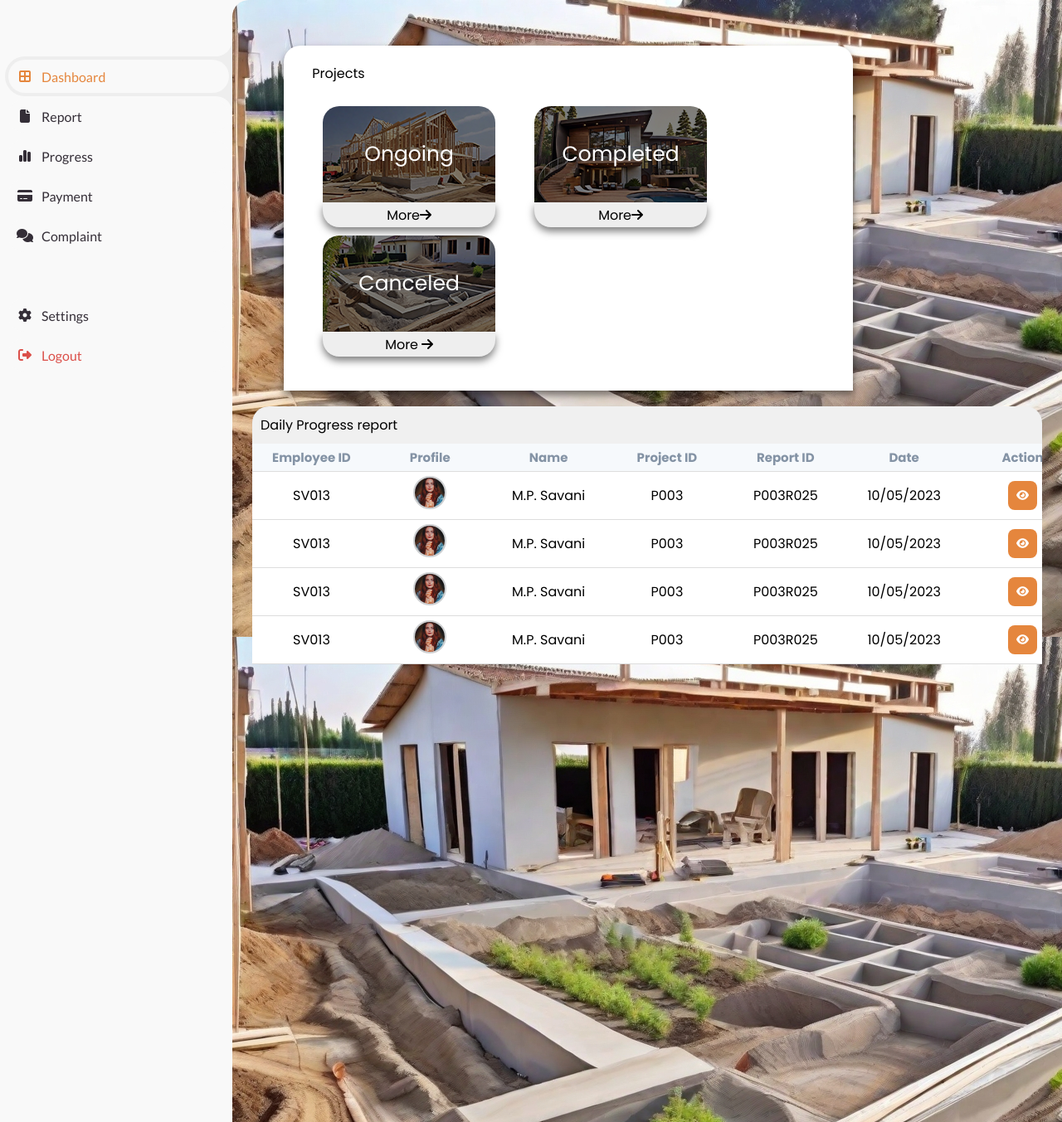
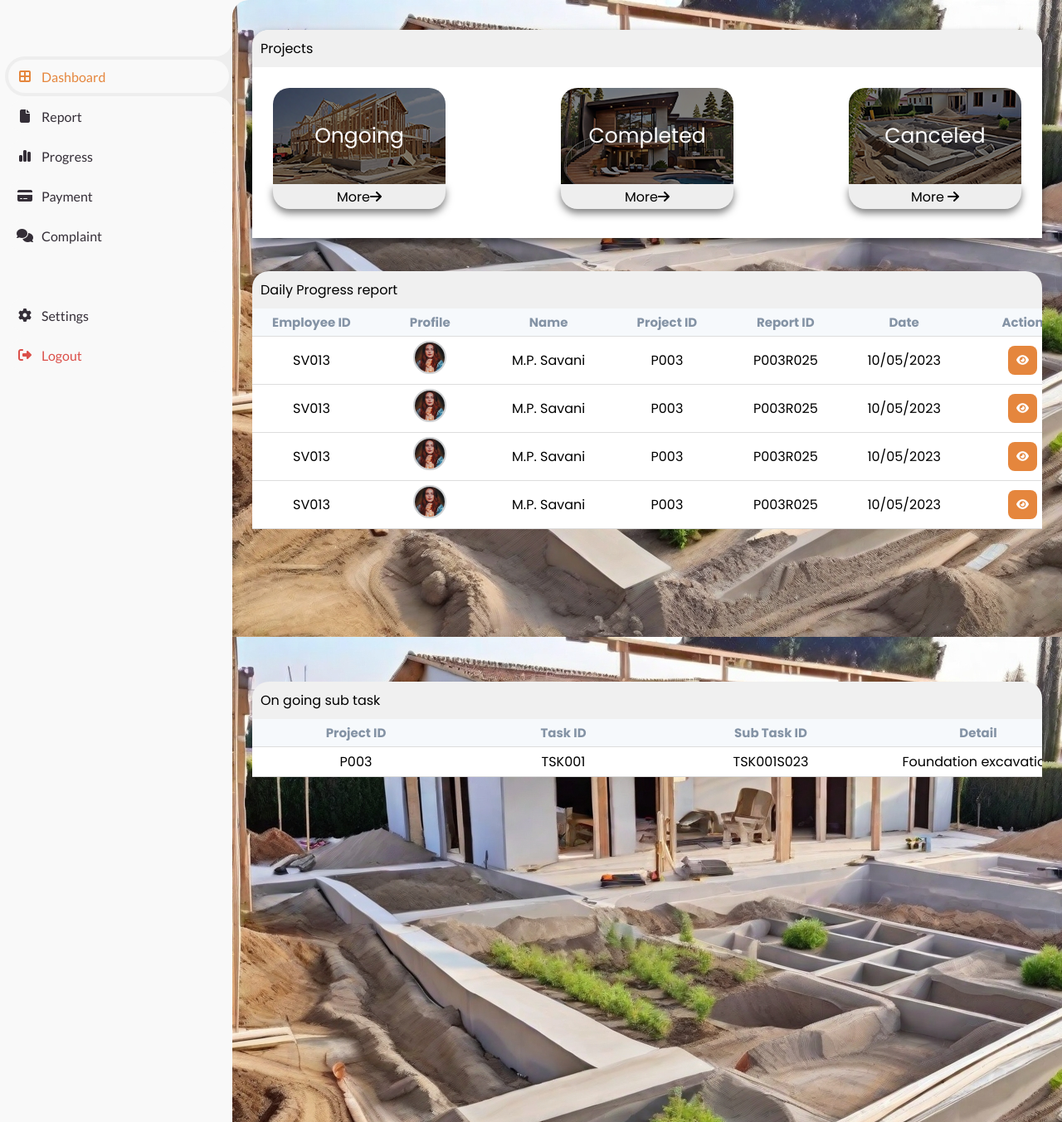
Before and after one commit to virajidewmini/webuild, a PHP site: page /schoolmanagement/pmdashboard in a window 1280 px wide. Shown: the part 56-1409 px from the top of the page at 83% size. Run offline with PHP 8.4, Linux system fonts and the light colour scheme.

Commit message:
change some thing

```diff
--- a/private/views/pmdashboard.view.php
+++ b/private/views/pmdashboard.view.php
@@ -8,10 +8,12 @@ body{
 }
 </style>
     <div class="project-details">
-        <p class="pro-title">Projects</p>
+        <div class="table_header">
+            <p>Projects</p>
+        </div>
         <div class="project">
             <div class="pro">
-                <div class="pro-body" style="background-image: url('<?=ROOT?>/img/on pro1.png');">
+                <div class="pro-body" style="background-image: url('<?=ROOT?>/img/on_pro.png');">
                     <p>Ongoing</p>
                 </div>
                 <div class="pro-bottom">
@@ -19,7 +21,7 @@ body{
                 </div>
             </div>
             <div class="pro">
-                <div class="pro-body" style="background-image: url('<?=ROOT?>/img/cm pro1.png');">
+                <div class="pro-body" style="background-image: url('<?=ROOT?>/img/cm_pro.png');">
                     <p>Completed</p>
                 </div>
                 <div class="pro-bottom">
@@ -27,7 +29,7 @@ body{
                 </div>
             </div>
             <div class="pro">
-                <div class="pro-body" style="background-image: url('<?=ROOT?>/img/cn pro1.png');">
+                <div class="pro-body" style="background-image: url('<?=ROOT?>/img/cn_pro.png');">
                     <p>Canceled</p>
                 </div>
                 <div class="pro-bottom">
@@ -102,5 +104,30 @@ body{
             </table>
         </div>
     </div>
+    <div class="table">
+        <div class="table_header">
+            <p>On going sub task</p>
+        </div>
+        <div class="table_section">
+            <table>
+                <thead>
+                    <tr>
+                        <th>Project ID</th>
+                        <th>Task ID</th>
+                        <th>Sub Task ID</th>
+                        <th>Detail</th>
+                    </tr>
+                </thead>
+                <tbody>
+                    <tr>
+                        <td>P003</td>
+                        <td>TSK001</td>
+                        <td>TSK001S023</td>
+                        <td>Foundation excavation</td>
+                    </tr>
+                </tbody>
+            </table>
+        </div>
+    </div>
 
 <?php $this->view('includes/footer'); ?>
--- a/public/css/style.css
+++ b/public/css/style.css
@@ -4,9 +4,9 @@
     background-color: #fff;
     box-shadow: 0px 5px 10px rgba(0, 0, 0, 0.5);
     border-radius: 20px 20px 0 0;
-    width: 72%;
+    width: 100%;
     height: auto;
-    margin: 2% 4%;
+    margin-bottom: 40px;
     padding-bottom: 10px;
 }
 
@@ -19,18 +19,16 @@
 .project{
     display: flex;
     flex-wrap: wrap;
-    margin-top: 4%;
-    margin-bottom: 3%;
+    justify-content: space-between;
+    padding: 20px;
 }
 
 .pro{
     cursor: pointer;
-    margin-left: 6px;
     border-radius: 20px;
     height: 146px;
     width: 208px;
-    margin-left: 47px;
-    margin-bottom: 10px;
+    margin: 5px;
 }
 
 .pro:hover{
@@ -121,7 +119,7 @@ input{
 }
 
 .table_section{
-    height: 650px;
+    height: 450px;
     overflow: auto;
 }
 
```
Also changed, not shown: public/img/cm pro.png (deleted), public/img/cm_pro.png (renamed from public/img/cm pro1.png), public/img/cn pro.png (deleted), public/img/cn_pro.png (renamed from public/img/cn pro1.png), public/img/on pro.png (deleted), public/img/on_pro.png (renamed from public/img/on pro1.png).
